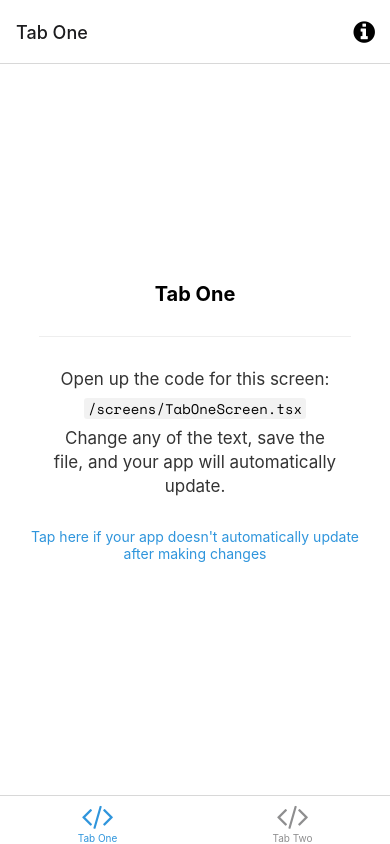
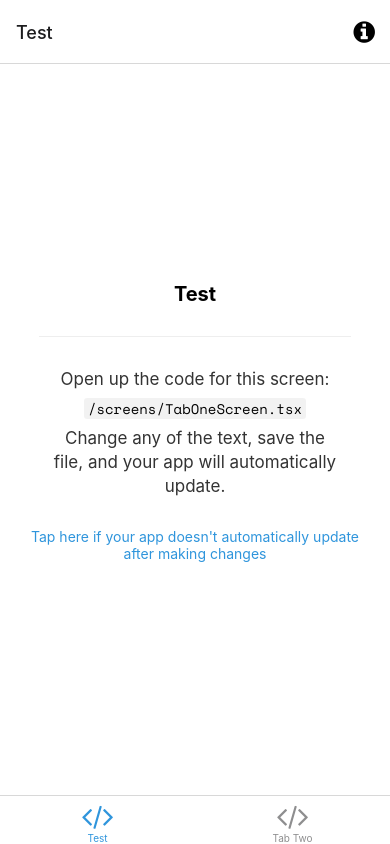
Before and after one commit to jtc10005/GymTest1, a React Native app: screen /TabOne in a window 390 px wide. Built offline with nearby package versions, Linux system fonts and the light colour scheme; what expo-linking would draw is missing.

Commit message:
first commit

```diff
--- a/navigation/index.tsx
+++ b/navigation/index.tsx
@@ -66,7 +66,7 @@
         name="TabOne"
         component={TabOneScreen}
         options={({ navigation }: RootTabScreenProps<'TabOne'>) => ({
-          title: 'Tab One',
+          title: 'Test',
           tabBarIcon: ({ color }) => <TabBarIcon name="code" color={color} />,
           headerRight: () => (
             <Pressable
--- a/screens/TabOneScreen.tsx
+++ b/screens/TabOneScreen.tsx
@@ -7,7 +7,7 @@
 export default function TabOneScreen({ navigation }: RootTabScreenProps<'TabOne'>) {
   return (
     <View style={styles.container}>
-      <Text style={styles.title}>Tab One</Text>
+      <Text style={styles.title}>Test</Text>
       <View style={styles.separator} lightColor="#eee" darkColor="rgba(255,255,255,0.1)" />
       <EditScreenInfo path="/screens/TabOneScreen.tsx" />
     </View>
```
